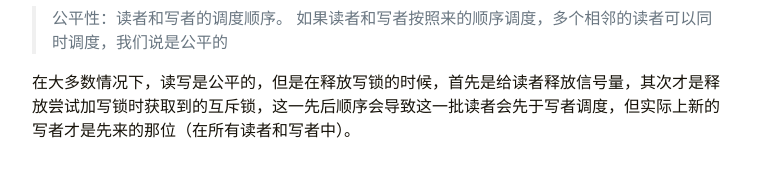
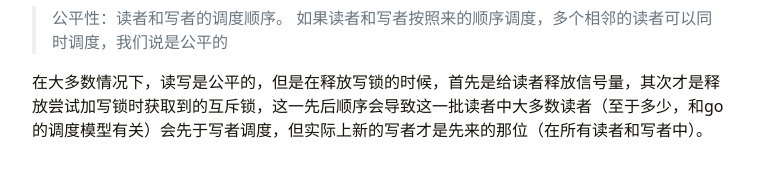
Before and after one commit to Rookiecom/Rookiecom.github.io, a plain HTML site: page posts/go-读写锁源码阅读/index.html in a window 1280 px wide. Shown: the part 2287-2458 px from the top of the page, without its empty margins (259-1020 px from the left). Drawn offline with Linux system fonts and the light colour scheme; a small style sheet from the web is missing.

Commit message:
add post Rookiecom/blog@f8129ab1dd98a78eed1d8dd0542440564ee53322

```diff
--- a/posts/go-读写锁源码阅读/index.html
+++ b/posts/go-读写锁源码阅读/index.html
@@ -520,7 +520,7 @@
 <p>公平性：读者和写者的调度顺序。
 如果读者和写者按照来的顺序调度，多个相邻的读者可以同时调度，我们说是公平的</p>
 </blockquote>
-<p>在大多数情况下，读写是公平的，但是在释放写锁的时候，首先是给读者释放信号量，其次才是释放尝试加写锁时获取到的互斥锁，这一先后顺序会导致这一批读者会先于写者调度，但实际上新的写者才是先来的那位（在所有读者和写者中）。</p>
+<p>在大多数情况下，读写是公平的，但是在释放写锁的时候，首先是给读者释放信号量，其次才是释放尝试加写锁时获取到的互斥锁，这一先后顺序会导致这一批读者中大多数读者（至于多少，和go的调度模型有关）会先于写者调度，但实际上新的写者才是先来的那位（在所有读者和写者中）。</p>
 </div><div class="post-footer" id="post-footer">
   <div class="post-info">
     <div class="post-info-line">
```
Also changed, not shown: search.json (+1 -1 lines).
